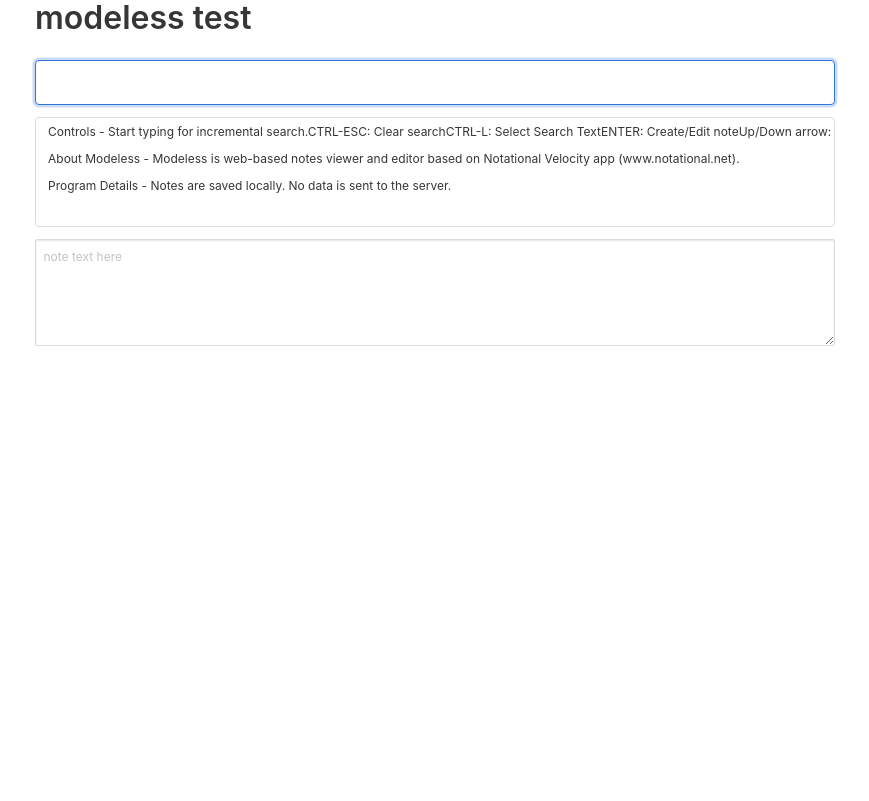
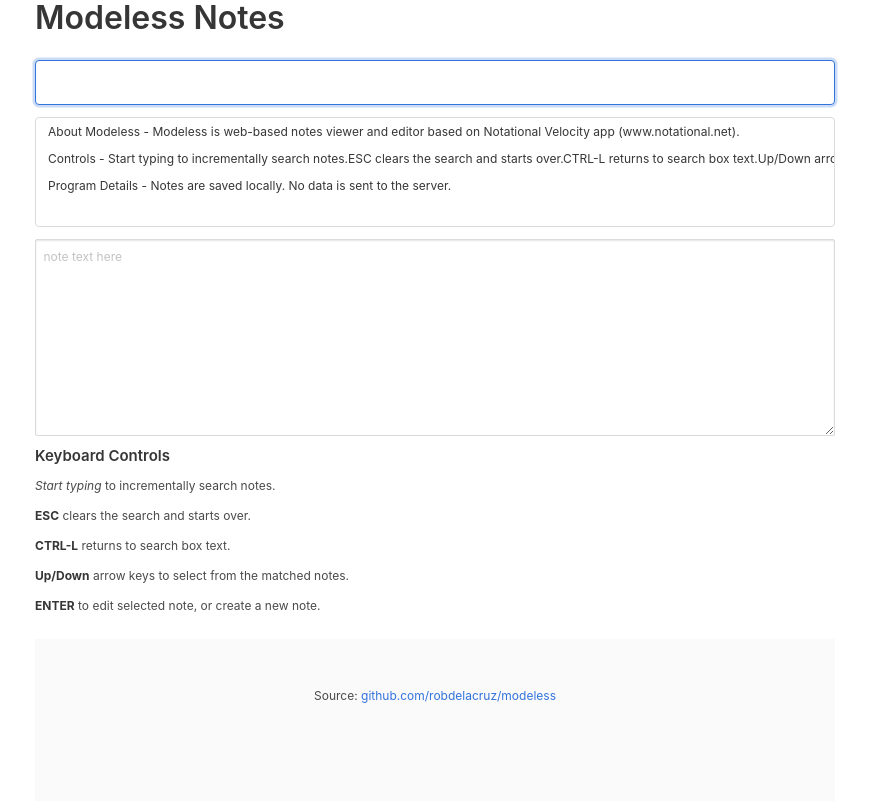
Before and after one commit to robdelacruz/modeless, a plain HTML site: page index.html in a window 1280 px wide. Shown: the whole page, without its empty margins (205-1074 px from the left). Drawn offline with Linux system fonts and the light colour scheme.

Commit message:
add live link and controls text

```diff
--- a/data.js
+++ b/data.js
@@ -1,9 +1,9 @@
 let _data = [{
-    "title": "Controls",
-    "body": "Start typing for incremental search.\nCTRL-ESC: Clear search\nCTRL-L: Select Search Text\nENTER: Create/Edit note\nUp/Down arrow: Select note",
-}, {
     "title": "About Modeless",
     "body": "Modeless is web-based notes viewer and editor based on Notational Velocity app (www.notational.net).\n",
+}, {
+    "title": "Controls",
+    "body": "Start typing to incrementally search notes.\nESC clears the search and starts over.\nCTRL-L returns to search box text.\nUp/Down arrow keys to select from the matched notes.\nEnter to edit selected note, or create a new note.\n",
 }, {
     "title": "Program Details",
     "body": "Notes are saved locally. No data is sent to the server."
--- a/index.html
+++ b/index.html
@@ -12,7 +12,7 @@
 </head>
 <body>
 <div id="container" class="container">
-    <h1 class="title">modeless test</h1>
+    <h1 class="title">Modeless Notes</h1>
     <div class="field">
         <div class="control">
             <input class="input is-medium" type="text" name="search"><br>
@@ -29,10 +29,26 @@
 
     <div class="field">
         <div class="control">
-            <textarea class="textarea is-small" rows="5" name="note" placeholder="note text here"></textarea>
+            <textarea class="textarea is-small" rows="10" name="note" placeholder="note text here"></textarea>
         </div>
     </div>
+
+    <div class="content is-small">
+        <h4>Keyboard Controls</h4>
+        <p><em>Start typing</em> to incrementally search notes.</p>
+        <p><strong>ESC</strong> clears the search and starts over.</p>
+        <p><strong>CTRL-L</strong> returns to search box text.</p>
+        <p><strong>Up/Down</strong> arrow keys to select from the matched notes.</p>
+        <p><strong>ENTER</strong> to edit selected note, or create a new note.</p>
+    </div>
+
+    <footer class="footer">
+        <div class="content has-text-centered is-small">
+            <p>Source: <a href="https://github.com/robdelacruz/modeless/">github.com/robdelacruz/modeless</a></p>
+        </div>
+    </footer>
 </div>
+
 
 <script src="data.js"></script>
 <script src="main.js"></script>
```
Also changed, not shown: 1 other file.
